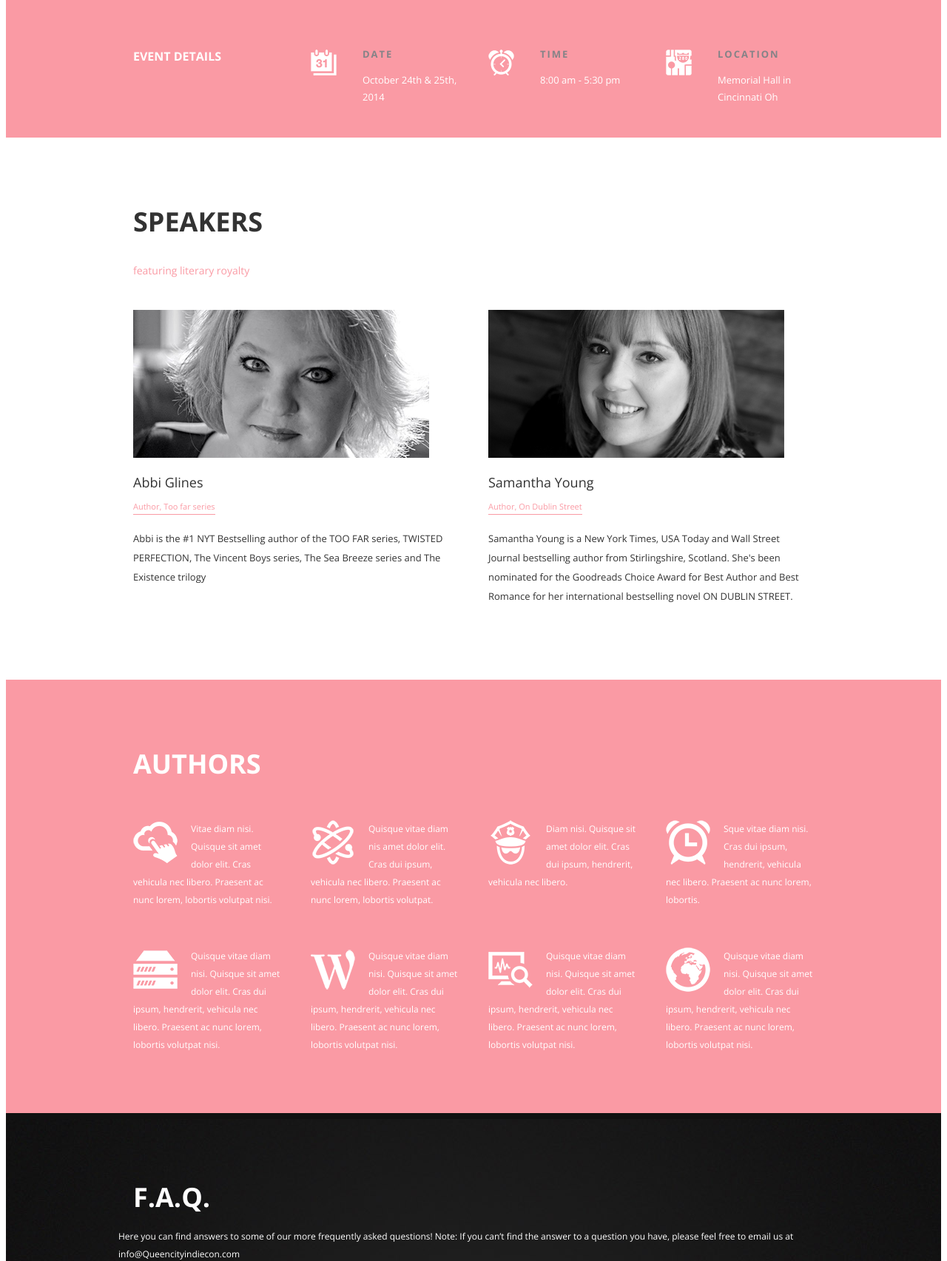
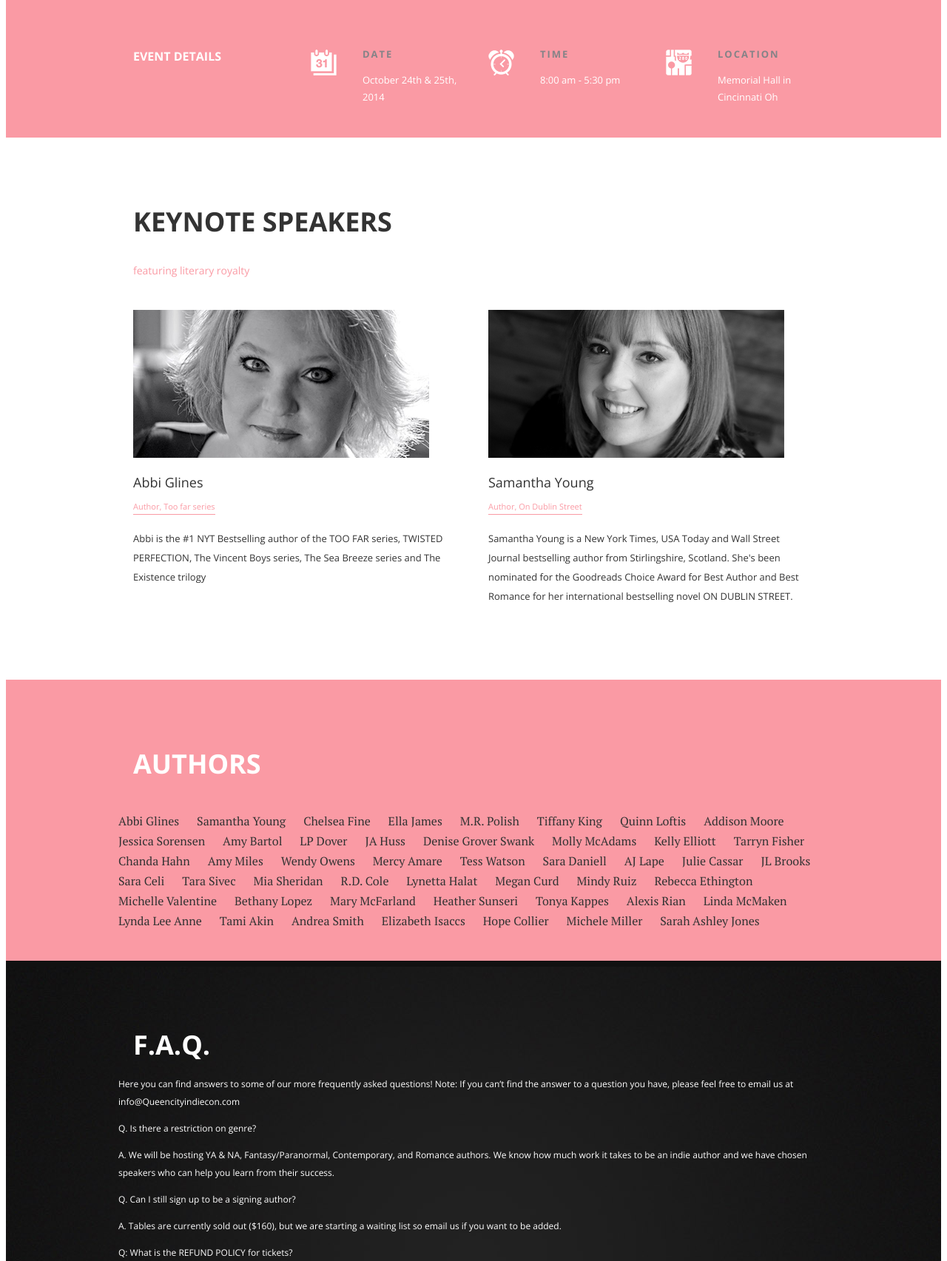
Before and after one commit to queso/qcicon, a PHP site: page / in a window 1280 px wide. Shown: the part 522-2227 px from the top of the page at 74% size. Run offline with PHP 8.4, Linux system fonts and the light colour scheme; some libraries are stand-ins or nearby versions.

Commit message:
Add authors section

```diff
--- a/css/style.css
+++ b/css/style.css
@@ -321,6 +321,11 @@ img { max-width: 100%; }
 		font: normal 16px/27px 'PT Serif', Georgia, serif;
 		padding: 60px 0 40px 0;
 	}
+
+  #section-topics a {
+    display: inline-block;
+    margin-right: 20px;
+  }
 
 		#section-topics p {
 			font: normal 12px/24px 'Open Sans', "Helvetica Neue", Helvetica, Arial, sans-serif;
--- a/index.html
+++ b/index.html
@@ -134,7 +134,7 @@
 	<div id="section-speakers">
 		<div class="container">
 			<div class="seven columns">
-				<h2>Speakers</h2>
+				<h2>Keynote Speakers</h2>
 				<p class="desc">featuring literary royalty</p>
 
         <p>
@@ -180,37 +180,55 @@
 
 			<div class="clear"></div>
 
-			<div class="four columns">
-				<p><img src="images/icons/icon1.png" alt="" />Vitae diam nisi. Quisque sit amet dolor elit. Cras vehicula nec libero. Praesent ac nunc lorem, lobortis volutpat nisi.</p>
-			</div><!-- // .four -->
-
-			<div class="four columns">
-				<p><img src="images/icons/icon2.png" alt="" />Quisque vitae diam nis amet dolor elit. Cras dui ipsum, vehicula nec libero. Praesent ac nunc lorem, lobortis volutpat.</p>
-			</div><!-- // .four -->
-
-			<div class="four columns">
-				<p><img src="images/icons/icon3.png" alt="" />Diam nisi. Quisque sit amet dolor elit. Cras dui ipsum, hendrerit, vehicula nec libero.</p>
-			</div><!-- // .four -->
-
-			<div class="four columns">
-				<p><img src="images/icons/icon4.png" alt="" />Sque vitae diam nisi. Cras dui ipsum, hendrerit, vehicula nec libero. Praesent ac nunc lorem, lobortis.</p>
-			</div><!-- // .four -->
-
-			<div class="four columns">
-				<p><img src="images/icons/icon5.png" alt="" />Quisque vitae diam nisi. Quisque sit amet dolor elit. Cras dui ipsum, hendrerit, vehicula nec libero. Praesent ac nunc lorem, lobortis volutpat nisi.</p>
-			</div><!-- // .four -->
-
-			<div class="four columns">
-				<p><img src="images/icons/icon6.png" alt="" />Quisque vitae diam nisi. Quisque sit amet dolor elit. Cras dui ipsum, hendrerit, vehicula nec libero. Praesent ac nunc lorem, lobortis volutpat nisi.</p>
-			</div><!-- // .four -->
-
-			<div class="four columns">
-				<p><img src="images/icons/icon7.png" alt="" />Quisque vitae diam nisi. Quisque sit amet dolor elit. Cras dui ipsum, hendrerit, vehicula nec libero. Praesent ac nunc lorem, lobortis volutpat nisi.</p>
-			</div><!-- // .four -->
-
-			<div class="four columns">
-				<p><img src="images/icons/icon8.png" alt="" />Quisque vitae diam nisi. Quisque sit amet dolor elit. Cras dui ipsum, hendrerit, vehicula nec libero. Praesent ac nunc lorem, lobortis volutpat nisi.</p>
-			</div><!-- // .four -->
+      <div class="authors">
+        <a href="http://www.abbiglines.com">Abbi Glines</a>
+        <a href="http://www.samanthayoungbooks.com">Samantha Young</a>
+        <a href="http://chelseafine.blogspot.com">Chelsea Fine</a>
+        <a href="http://ellajamesbooks.blogspot.com">Ella James</a>
+        <a href="http://mrpolishauthor.blogspot.com">M.R. Polish</a>
+        <a href="http://authortiffanyjking.blogspot.com">Tiffany King</a>
+        <a href="http://www.quinnloftisbooks.com">Quinn Loftis</a>
+        <a href="http://addisonmoorewrites.blogspot.com">Addison Moore</a>
+        <a href="http://jessicasorensensblog.blogspot.com">Jessica Sorensen</a>
+        <a href="http://www.amyabartol.com">Amy Bartol</a>
+        <a href="http://authorlpdoverbooks.com">LP Dover</a>
+        <a href="http://jahuss.com">JA Huss</a>
+        <a href="http://denisegroverswank.com">Denise Grover Swank</a>
+        <a href="http://www.mollysmcadams.com">Molly McAdams</a>
+        <a href="http://authorkellyelliott.blogspot.com">Kelly Elliott</a>
+        <a href="http://www.tarrynfisher.com">Tarryn Fisher</a>
+        <a href="http://www.chandahahn.com">Chanda Hahn</a>
+        <a href="http://amymilesbooks.com">Amy Miles</a>
+        <a href="http://wendy-owens.com">Wendy Owens</a>
+        <a href="http://www.mercyamare.com">Mercy Amare</a>
+        <a href="http://tessmw.blogspot.com">Tess Watson</a>
+        <a href="http://saradaniell.wordpress.com">Sara Daniell</a>
+        <a href="http://ajlape.com">AJ Lape</a>
+        <a href="http://juliecassar.weebly.com">Julie Cassar</a>
+        <a href="http://www.authorjlbrooks.blogspot.com">JL Brooks</a>
+        <a href="http://www.saraceli.com">Sara Celi</a>
+        <a href="http://www.tarasivec.com">Tara Sivec</a>
+        <a href="http://miasheridan.com">Mia Sheridan</a>
+        <a href="http://www.authorrdcole.com/">R.D. Cole</a>
+        <a href="http://www.Lynettahalat.com">Lynetta Halat</a>
+        <a href="http://megancurd.com">Megan Curd</a>
+        <a href="http://mindyruiz.blogspot.com">Mindy Ruiz</a>
+        <a href="http://www.rebeccaethington.com">Rebecca Ethington</a>
+        <a href="http://michelleavalentine.blogspot.com">Michelle Valentine</a>
+        <a href="http://bethanylopez.blogspot.com">Bethany Lopez</a>
+        <a href="http://romanceglobalbound.wordpress.com">Mary McFarland</a>
+        <a href="http://heathersunseri.com/blog/">Heather Sunseri</a>
+        <a href="http://www.tonyakappes.com">Tonya Kappes</a>
+        <a href="http://alexisrian.wordpress.com">Alexis Rian</a>
+        <a href="http://www.linda-mcmaken.com">Linda McMaken</a>
+        <a href="http://www.authorlyndaleeanne.com">Lynda Lee Anne</a>
+        <a href="https://www.facebook.com/tami.akin.3">Tami Akin</a>
+        <a href="https://www.facebook.com/AndreaSmithAuthor">Andrea Smith</a>
+        <a href="http://elizabethisaacs.com">Elizabeth Isaccs</a>
+        <a href="http://hopecollier.com/">Hope Collier</a>
+        <a href="http://michelegmiller.blogspot.com">Michele Miller</a>
+        <a href="http://www.sarahashleyjones.com">Sarah Ashley Jones</a>
+      </div>
 
 			<div class="clear"></div>
 		</div><!-- // .container -->
```
